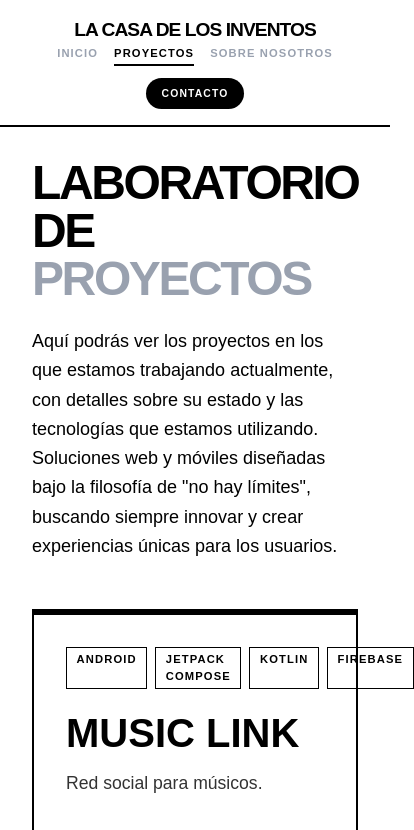
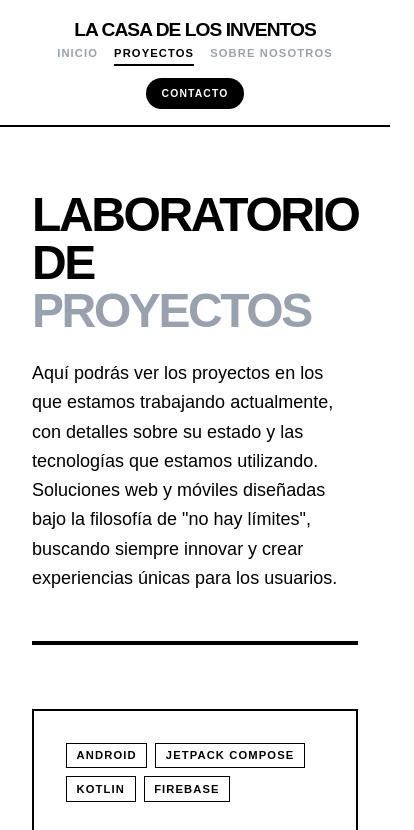
Before and after one commit to LuisRamirezdeVerger/LCI-Web, a Next.js app: page /proyectos in a window 390 px wide. Shown: the top 830 px of the page, 414 px wide, since content can reach past the window. Built offline with nearby package versions, Linux system fonts and the light colour scheme.

Commit message:
Mobile view enhaced

```diff
--- a/app/proyectos/page.tsx
+++ b/app/proyectos/page.tsx
@@ -3,7 +3,7 @@ import { PageHeader } from "@/components/PageHeader";
 
 export default function ProyectosPage() {
   return (
-    <main className="min-h-[90vh] bg-white p-[2rem] md:p-[5%]">
+    <main className="min-h-[90vh] bg-white px-[2rem] md:px-[5%] py-[4rem] md:py-[6rem] flex flex-col gap-[4rem] md:gap-[6rem]">
       <PageHeader
         titulo="Laboratorio de"
         acento="Proyectos"
@@ -28,16 +28,16 @@ export default function ProyectosPage() {
             className={`group border-2 border-black p-[2rem] flex flex-col justify-between bg-gradient-to-br ${proyecto.color} hover:text-white transition-all duration-500`}
           >
             <div>
-              <div className="flex gap-[0.5rem] mb-[1.5rem]">
+              <ul className="flex flex-wrap gap-[0.5rem] mb-[1.5rem]">
                 {proyecto.tecnologias.map((tech) => (
-                  <span
+                  <li
                     key={tech}
-                    className="text-[0.7rem] font-bold border border-current px-[0.6rem] py-[0.2rem] uppercase tracking-widest"
+                    className="text-[0.7rem] font-bold border border-current px-[0.6rem] py-[0.2rem] uppercase tracking-widest whitespace-nowrap"
                   >
                     {tech}
-                  </span>
+                  </li>
                 ))}
-              </div>
+              </ul>
               <h2 className="text-[2.5rem] font-black uppercase mb-[1rem] leading-none">
                 {proyecto.titulo}
               </h2>
--- a/components/SectionTitle.tsx
+++ b/components/SectionTitle.tsx
@@ -7,7 +7,7 @@ export const SectionTitle = ({ id, children }: SectionTitleProps) => {
   return (
     <h2
       id={id}
-      className="text-3xl md:text-5xl font-black uppercase tracking-tighter text-black mb-bloque"
+      className="text-3xl md:text-5xl font-black uppercase tracking-tighter text-black"
     >
       {children}
     </h2>
```
Also changed, not shown: 1 other file (tests, documents, lock files or other folders).
